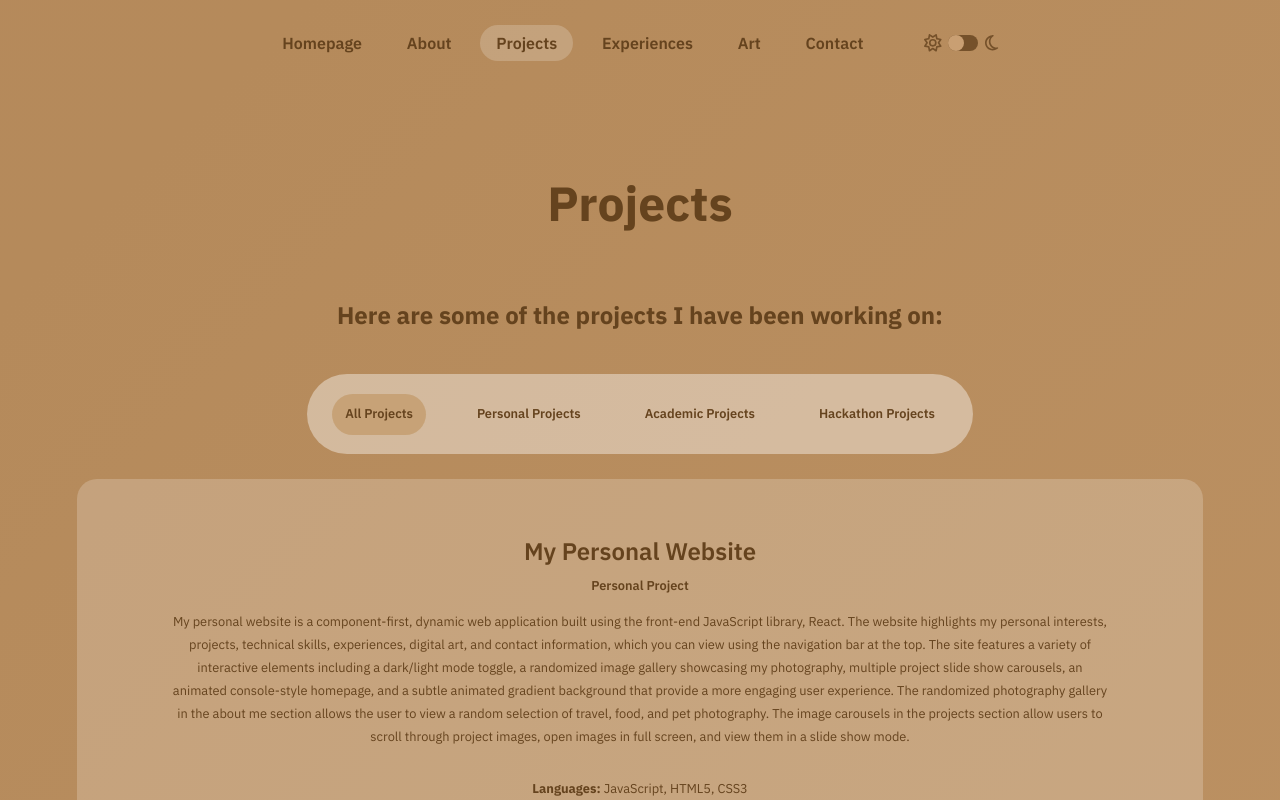
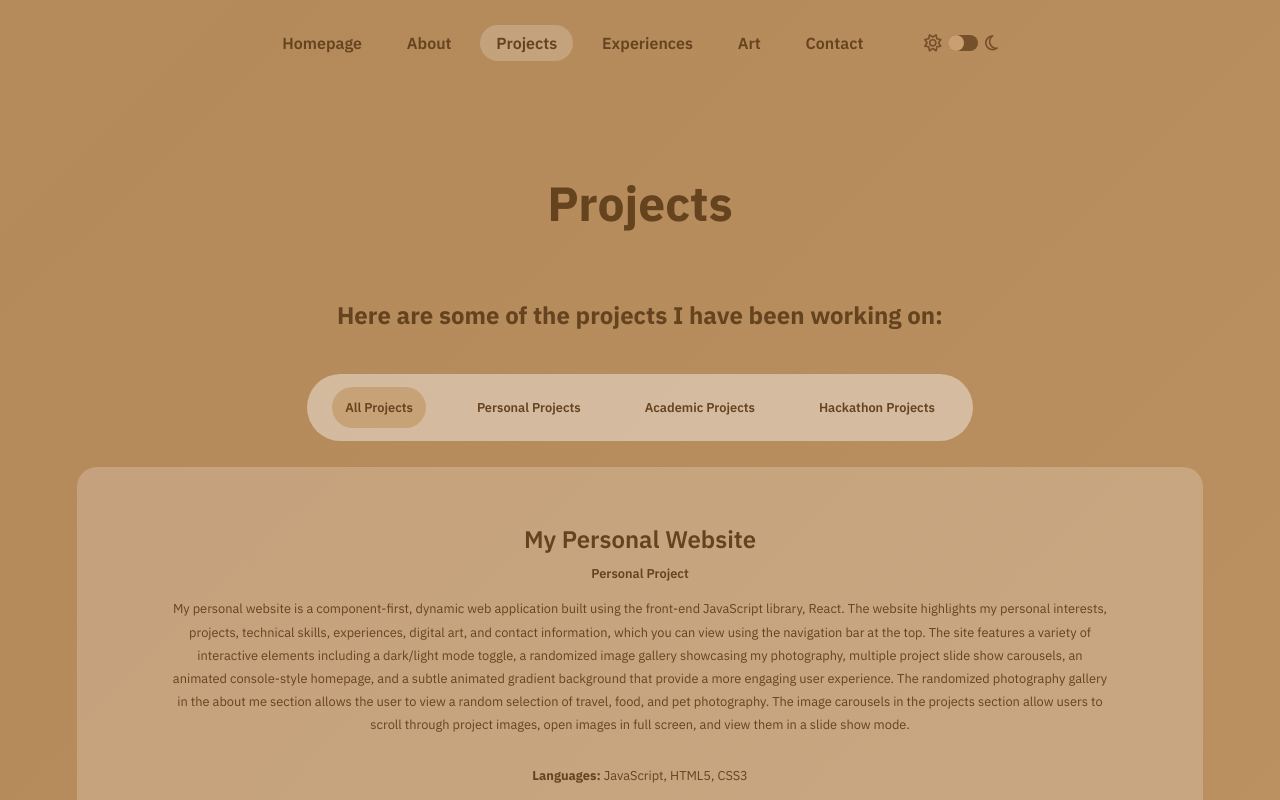
Before and after one commit to steph-xue/portfolio, a React (Vite) app: page /projects in a window 1280 px wide. Shown: the top 800 px of the page. Built offline with nearby package versions, Linux system fonts and the light colour scheme.

Commit message:
fix project category nav bar spacing

```diff
--- a/src/style.scss
+++ b/src/style.scss
@@ -842,7 +842,7 @@ a {
 	text-align: center;
 	margin-top: 1em;
 	margin-bottom: 0;
-	padding-block: 0.5em;
+	padding-block: 0;
 	padding-left: 1em;
 	padding-right: 1em;
 	border-radius: 50px;
```
